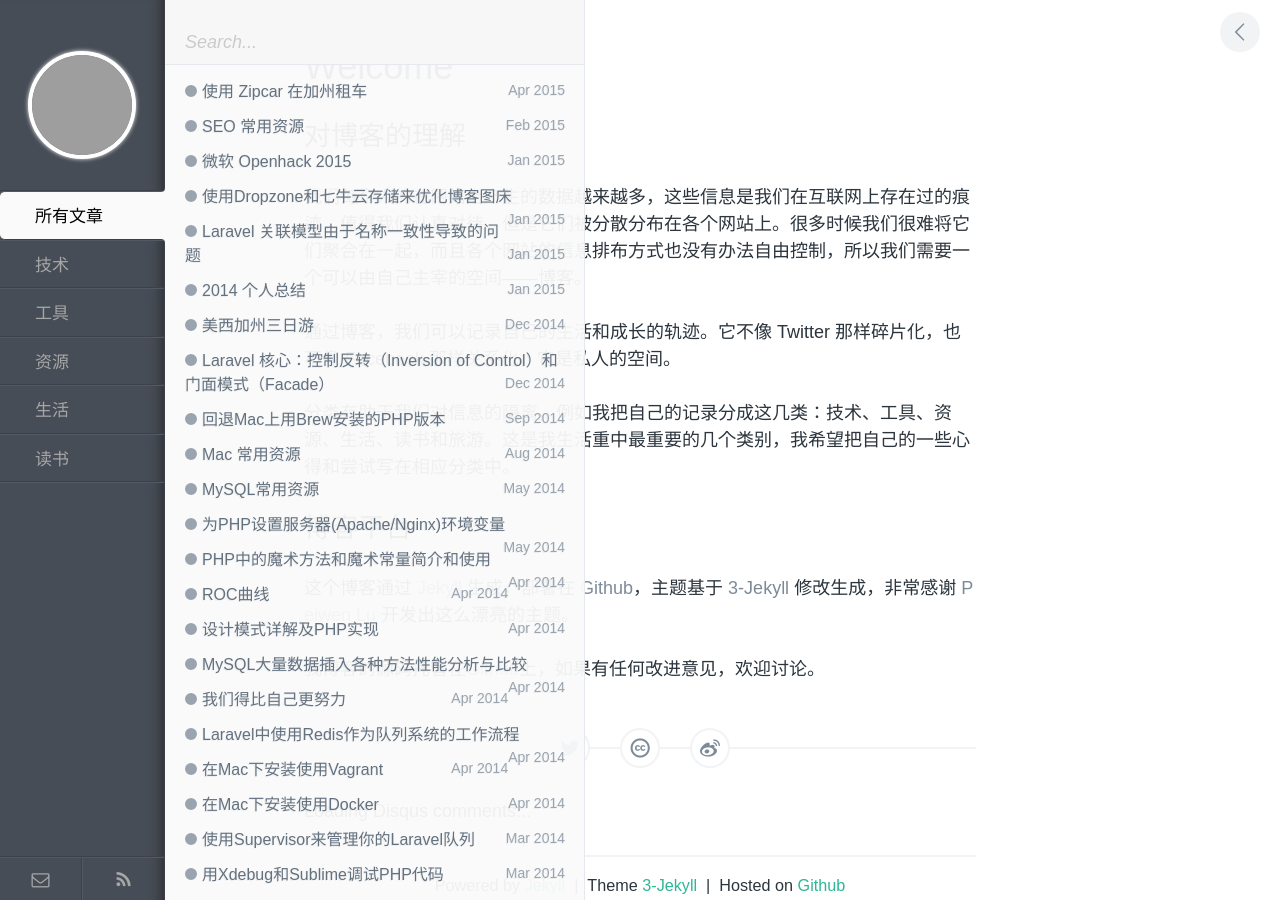
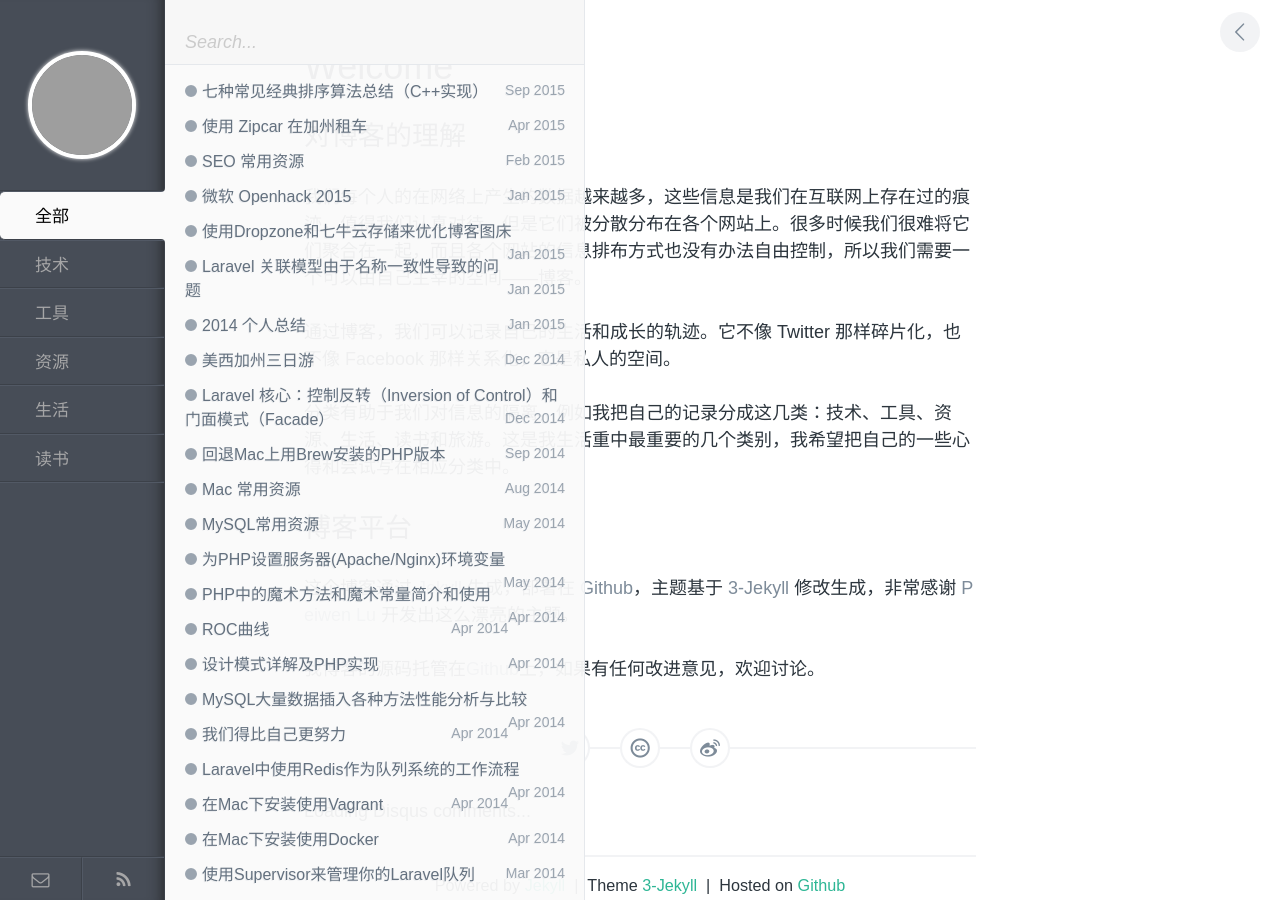
Before and after one commit to dayon3z1/suyan, a Jekyll site: the page built from index.md, in a window 1280 px wide. Built offline with Jekyll 4.4.1, drawn with Linux system fonts in a browser that asks for light colours; comment, search, counter and statistics services are not loaded; part of the change alters nothing that is shown; grey boxes are pictures that could not be loaded.

Commit message:
add a post about sort algorithms

````diff
--- a/_includes/nav.html
+++ b/_includes/nav.html
@@ -3,7 +3,7 @@
     <a href="/index.html" id="avatar" style="background-image:url({{ site.avatar }})"></a>
 
     <ul id="tags__ul">
-      <li id="pl__all" class="tags__li tags-btn active">所有文章</li>
+      <li id="pl__all" class="tags__li tags-btn active">全部</li>
       {% for category in site.categories %}
         <li id="{{ category[0] }}" class="tags__li tags-btn">{{ category[0] }}</li>
       {% endfor %}
--- /dev/null
+++ b/_posts/tech/2015-09-07-sort-algorithms.md
@@ -0,0 +1,272 @@
+---
+layout: post
+title: 七种常见经典排序算法总结（C++实现）
+category: 技术
+tags: 算法
+keywords: 算法,排序,Sort,Algorithm
+---
+
+排序算法是非常常见也非常基础的算法，以至于大部分情况下它们都被集成到了语言的辅助库中。排序算法虽然已经可以很方便的使用，但是理解排序算法可以帮助我们找到解题的方向。
+
+## 冒泡排序 (Bubble Sort)
+
+冒泡排序是最简单粗暴的排序方法之一。它的原理很简单，每次从左到右两两比较，把大的交换到后面，每次可以确保将前M个元素的最大值移动到最右边。
+
+**步骤**
+
+1. 从左开始比较相邻的两个元素x和y，如果 x > y 就交换两者
+2. 执行比较和交换，直到到达数组的最后一个元素
+3. 重复执行1和2，直到执行n次，也就是n个最大元素都排到了最后
+
+```CPP
+void bubble_sort(vector<int> &nums)
+{
+    for (int i = 0; i < nums.size() - 1; i++) { // times
+        for (int j = 0; j < nums.size() - i - 1; j++) { // position
+            if (nums[j] > nums[j + 1]) {
+                int temp = nums[j];
+                nums[j] = nums[j + 1];
+                nums[j + 1] = temp;
+            }
+        }
+    }
+}
+```
+
+交换的那一步可以不借助temp，方法是
+
+```CPP
+nums[j] += nums[j + 1];
+nums[j + 1] = num[j] - nums[j + 1];
+nums[j] -= num[j + 1];
+```
+
+**复杂度分析**
+
+由于我们要重复执行n次冒泡，每次冒泡要执行n次比较（实际是1到n的等差数列，也就是`(a1 + an) * n / 2`），也就是 `O(n^2)`。 空间复杂度是`O(n)`。
+
+## 插入排序（Insertion Sort）
+
+插入排序的原理是从左到右，把选出的一个数和前面的数进行比较，找到最适合它的位置放入，使前面部分有序。
+
+**步骤**
+
+1. 从左开始，选出当前位置的数x，和它之前的数y比较，如果x < y则交换两者
+2. 对x之前的数都执行1步骤，直到前面的数字都有序
+3. 选择有序部分后一个数字，插入到前面有序部分，直到没有数字可选择
+
+```CPP
+void insert_sort(vector<int> &nums)
+{
+    for (int i = 1; i < nums.size(); i++) { // position
+        for (int j = i; j > 0; j--) {
+            if (nums[j] < nums[j - 1]) {
+                int temp = nums[j];
+                nums[j] = nums[j - 1];
+                nums[j - 1] = temp;
+            }
+        }
+    }
+}
+```
+
+**复杂度分析**
+
+因为要选择n次，而且插入时最坏要比较n次，所以时间复杂度同样是`O(n^2)`。空间复杂度是`O(n)`。
+
+## 选择排序（Selection Sort）
+
+选择排序的原理是，每次都从乱序数组中找到最大（最小）值，放到当前乱序数组头部，最终使数组有序。
+
+**步骤**
+
+1. 从左开始，选择后面元素中最小值，和最左元素交换
+2. 从当前已交换位置往后执行，直到最后一个元素
+
+```CPP
+void selection_sort(vector<int> &nums)
+{
+    for (int i = 0; i < nums.size(); i++) { // position
+        int min = i;
+        for (int j = i + 1; j < nums.size(); j++) {
+            if (nums[j] < nums[min]) {
+                min = j;
+            }
+        }
+
+        int temp = nums[i];
+        nums[i] = nums[min];
+        nums[min] = temp;
+    }
+}
+```
+
+**复杂度分析**
+
+每次要找一遍最小值，最坏情况下找n次，这样的过程要执行n次，所以时间复杂度还是`O(n^2)`。空间复杂度是`O(n)`。
+
+## 希尔排序（Shell Sort）
+
+希尔排序从名字上看不出来特点，因为它是以发明者命名的。它的另一个名字是“递减增量排序算法“。这个算法可以看作是插入排序的优化版，因为插入排序需要一位一位比较，然后放置到正确位置。为了提升比较的跨度，希尔排序将数组按照一定步长分成几个子数组进行排序，通过逐渐减短步长来完成最终排序。
+
+**例子**
+
+例如 `[10, 80, 70, 100, 90, 30, 20]`
+如果我们按照一次减一半的步长来算， 这个数组第一次排序时以3为步长，子数组是：
+
+`10 80 70`
+`90 30 20`
+`100`
+
+这里其实按照列划分的4个子数组，排序后结果为
+
+`10 30 20`
+`90 80 70`
+`100`
+
+也就是 `[10, 30 20 90 80 70 100]`
+
+然后再以1为步长生成子数组
+
+`10`
+`30`
+`20`
+`..`
+
+这个时候就是一纵列了，也就是说最后一定是以一个数组来排序的。
+
+**步骤**
+
+1. 计算当前步长，按步长划分子数组
+2. 子数组内插入排序
+3. 步长除以2后继续12两步，直到步长最后变成1
+
+
+```CPP
+void shell_sort(vector<int> &nums)
+{
+    for (int gap = nums.size() >> 1; gap > 0; gap >>= 1) { // times
+        for (int i = gap; i < nums.size(); i++) { // position
+            int temp = nums[i];
+
+            int j = i - gap;
+            for (; j >= 0 && nums[j] > temp; j -= gap) {
+                nums[j + gap] = nums[j];
+            }
+
+            nums[j + gap] = temp;
+        }
+    }
+}
+```
+
+**复杂度分析**
+
+希尔排序的时间复杂度受步长的影响，具体分析在[维基百科](https://zh.wikipedia.org/wiki/%E5%B8%8C%E5%B0%94%E6%8E%92%E5%BA%8F#.E6.AD.A5.E9.95.BF.E5.BA.8F.E5.88.97)。
+
+## 归并排序（Merge Sort）
+
+归并排序是采用分治法（Divide and Conquer）的一个典型例子。这个排序的特点是把一个数组打散成小数组，然后再把小数组拼凑再排序，直到最终数组有序。
+
+**步骤**
+
+1. 把当前数组分化成n个单位为1的子数组，然后两两比较合并成单位为2的n/2个子数组
+2. 继续进行这个过程，按照2的倍数进行子数组的比较合并，直到最终数组有序
+
+```CPP
+void merge_array(vector<int> &nums, int b, int m, int e, vector<int> &temp)
+{
+    int lb = b, rb = m, tb = b;
+    while (lb != m && rb != e)
+        if (nums[lb] < nums[rb])
+            temp[tb++] = nums[lb++];
+        else
+            temp[tb++] = nums[rb++];
+
+    while (lb < m)
+        temp[tb++] = nums[lb++];
+
+    while (rb < e)
+        temp[tb++] = nums[rb++];
+
+    for (int i = b;i < e; i++)
+        nums[i] = temp[i];
+}
+
+void merge_sort(vector<int> &nums, int b, int e, vector<int> &temp)
+{
+    int m = (b + e) / 2;
+    if (m != b) {
+        merge_sort(nums, b, m, temp);
+        merge_sort(nums, m, e, temp);
+        merge_array(nums, b, m, e, temp);
+    }
+}
+```
+
+这个实现中加了一个temp，是和原数组一样大的一个空间，用来临时存放排序后的子数组的。
+
+**复杂度分析**
+
+在`merge_array`过程中，实际的操作是当前两个子数组的长度，即2m。又因为打散数组是二分的，最终循环执行数是`logn`。所以这个算法最终时间复杂度是`O(nlogn)`，空间复杂度是`O(n)`。
+
+## 快速排序（Quick Sort）
+
+快速排序也是利用分治法实现的一个排序算法。快速排序和归并排序不同，它不是一半一半的分子数组，而是选择一个基准数，把比这个数小的挪到左边，把比这个数大的移到右边。然后不断对左右两部分也执行相同步骤，直到整个数组有序。
+
+**步骤**
+
+1. 用一个基准数将数组分成两个子数组
+2. 将大于基准数的移到右边，小于的移到左边
+3. 递归的对子数组重复执行1，2，直到整个数组有序
+
+```C++
+void quick_sort(vector<int> &nums, int b, int e, vector<int> &temp)
+{
+    int m = (b + e) / 2;
+    if (m != b) {
+        int lb = b, rb = e - 1;
+
+        for (int i = b; i < e; i++) {
+            if (i == m)
+                continue;
+            if (nums[i] < nums[m])
+                temp[lb++] = nums[i];
+            else
+                temp[rb--] = nums[i];
+        }
+        temp[lb] = nums[m];
+
+        for (int i = b; i < e; i++)
+            nums[i] = temp[i];
+
+        quick_sort(nums, b, lb, temp);
+        quick_sort(nums, lb + 1, e, temp);
+    }
+}
+```
+
+解法2:不需要辅助空间
+
+```C++
+void quick_sort(vector<int> &nums, int b, int e)
+{
+    if (b < e - 1) {
+        int lb = b, rb = e - 1;
+        while (lb < rb) {
+            while (nums[rb] >= nums[b] && lb < rb)
+                rb--;
+            while (nums[lb] <= nums[b] && lb < rb)
+                lb++;
+            swap(nums[lb], nums[rb]);
+        }
+        swap(nums[b], nums[lb]);
+        quick_sort(nums, b, lb);
+        quick_sort(nums, lb + 1, e);
+    }
+}
+```
+
+**复杂度分析**
+
+快速排序也是一个不稳定排序，时间复杂度看[维基百科](https://zh.wikipedia.org/wiki/%E5%BF%AB%E9%80%9F%E6%8E%92%E5%BA%8F#.E5.B9.B3.E5.9D.87.E8.A4.87.E9.9B.9C.E5.BA.A6)。空间复杂度是`O(n)`。
````
